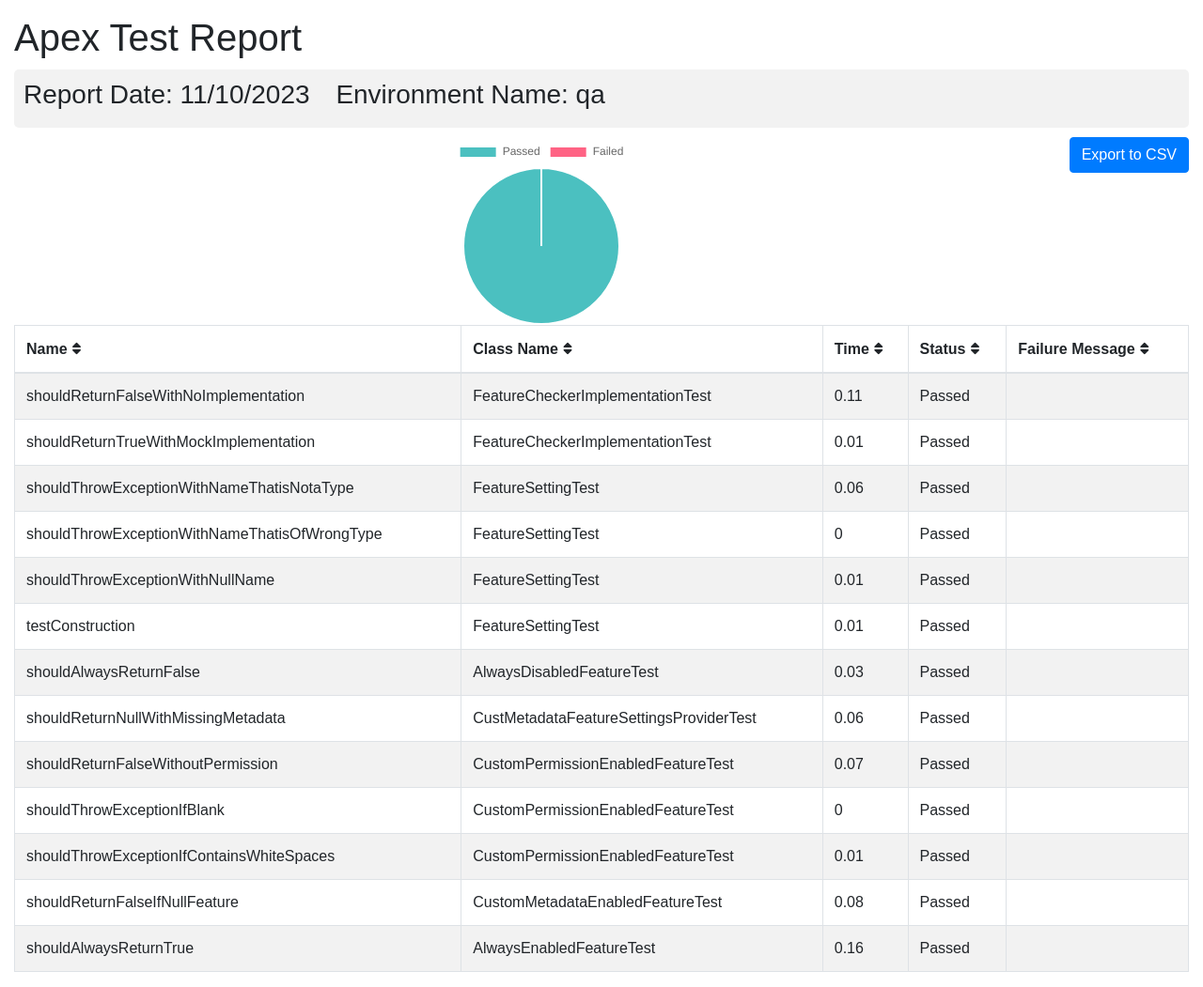
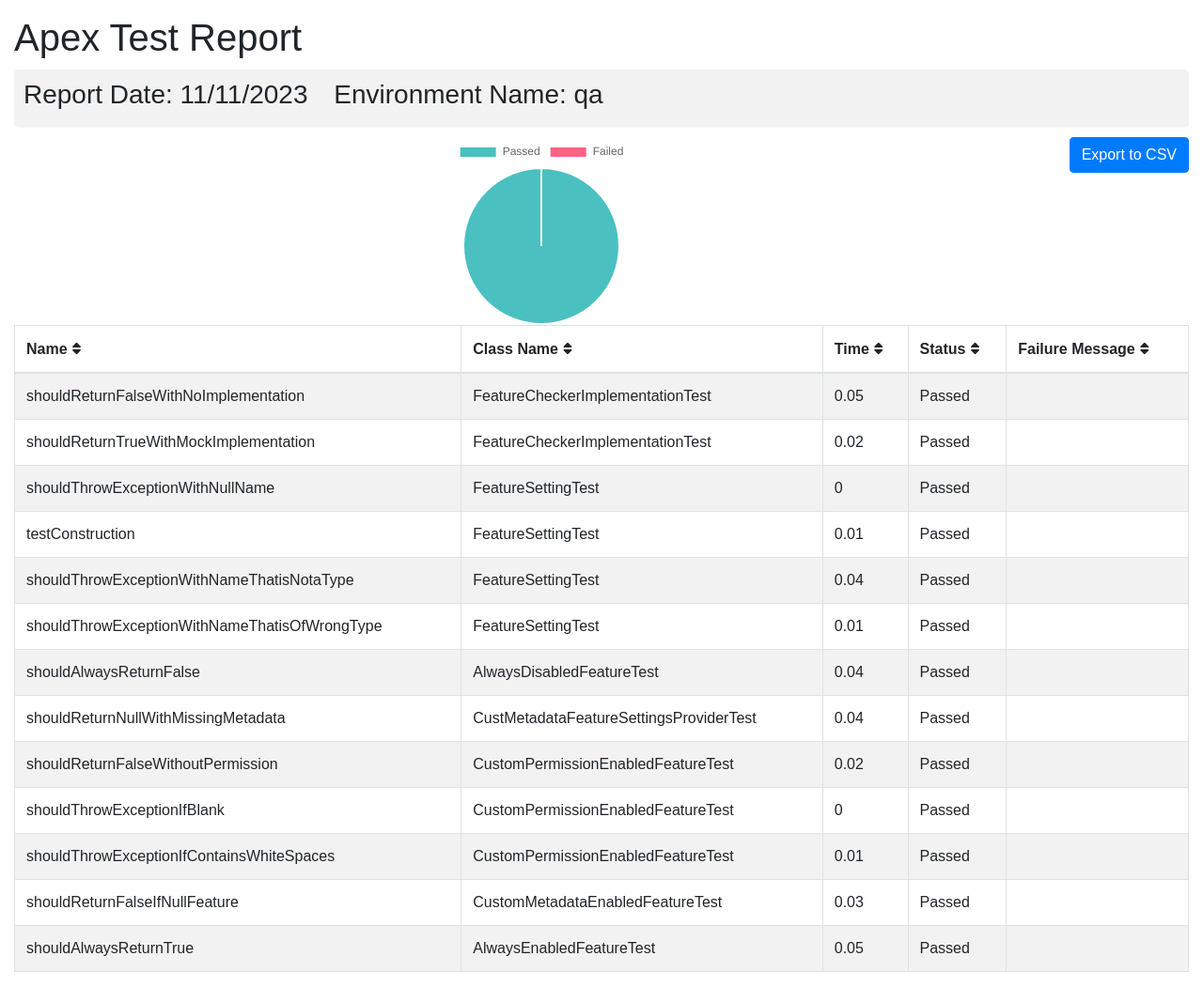
Before and after one commit to flxbl-io/sfops-dashboard, a Jekyll site: the page apextestResults/qa.html, which Jekyll copies as it is, in a window 1280 px wide. Shown: the whole page at 94% size. Built offline with Jekyll 4.4.1, drawn with Linux system fonts in a browser that asks for light colours.

Commit message:
updated test results of qa

```diff
--- a/apextestResults/qa.html
+++ b/apextestResults/qa.html
@@ -102,7 +102,7 @@
       <div class="container-fluid">
         <h1 class="mt-3">Apex Test Report</h1>
         <div class="info-card">
-        <h3>Report Date: 11/10/2023 <span style="margin-left: 20px;">Environment Name: qa</span></h3>
+        <h3>Report Date: 11/11/2023 <span style="margin-left: 20px;">Environment Name: qa</span></h3>
         </div>
         <button onclick="exportTableToCSV('testReport.csv')" class="btn btn-primary float-right">Export to CSV</button>
         <div id="chart-container">
@@ -123,35 +123,21 @@
         <tr>
           <td>shouldReturnFalseWithNoImplementation</td>
           <td>FeatureCheckerImplementationTest</td>
-          <td>0.11</td>
+          <td>0.05</td>
           <td>Passed</td>
           <td></td>
         </tr>
         <tr>
           <td>shouldReturnTrueWithMockImplementation</td>
           <td>FeatureCheckerImplementationTest</td>
-          <td>0.01</td>
-          <td>Passed</td>
-          <td></td>
-        </tr>
-        <tr>
-          <td>shouldThrowExceptionWithNameThatisNotaType</td>
-          <td>FeatureSettingTest</td>
-          <td>0.06</td>
-          <td>Passed</td>
-          <td></td>
-        </tr>
-        <tr>
-          <td>shouldThrowExceptionWithNameThatisOfWrongType</td>
-          <td>FeatureSettingTest</td>
-          <td>0</td>
+          <td>0.02</td>
           <td>Passed</td>
           <td></td>
         </tr>
         <tr>
           <td>shouldThrowExceptionWithNullName</td>
           <td>FeatureSettingTest</td>
-          <td>0.01</td>
+          <td>0</td>
           <td>Passed</td>
           <td></td>
         </tr>
@@ -163,23 +149,37 @@
           <td></td>
         </tr>
         <tr>
+          <td>shouldThrowExceptionWithNameThatisNotaType</td>
+          <td>FeatureSettingTest</td>
+          <td>0.04</td>
+          <td>Passed</td>
+          <td></td>
+        </tr>
+        <tr>
+          <td>shouldThrowExceptionWithNameThatisOfWrongType</td>
+          <td>FeatureSettingTest</td>
+          <td>0.01</td>
+          <td>Passed</td>
+          <td></td>
+        </tr>
+        <tr>
           <td>shouldAlwaysReturnFalse</td>
           <td>AlwaysDisabledFeatureTest</td>
-          <td>0.03</td>
+          <td>0.04</td>
           <td>Passed</td>
           <td></td>
         </tr>
         <tr>
           <td>shouldReturnNullWithMissingMetadata</td>
           <td>CustMetadataFeatureSettingsProviderTest</td>
-          <td>0.06</td>
+          <td>0.04</td>
           <td>Passed</td>
           <td></td>
         </tr>
         <tr>
           <td>shouldReturnFalseWithoutPermission</td>
           <td>CustomPermissionEnabledFeatureTest</td>
-          <td>0.07</td>
+          <td>0.02</td>
           <td>Passed</td>
           <td></td>
         </tr>
@@ -200,14 +200,14 @@
         <tr>
           <td>shouldReturnFalseIfNullFeature</td>
           <td>CustomMetadataEnabledFeatureTest</td>
-          <td>0.08</td>
+          <td>0.03</td>
           <td>Passed</td>
           <td></td>
         </tr>
         <tr>
           <td>shouldAlwaysReturnTrue</td>
           <td>AlwaysEnabledFeatureTest</td>
-          <td>0.16</td>
+          <td>0.05</td>
           <td>Passed</td>
           <td></td>
         </tr>
```
